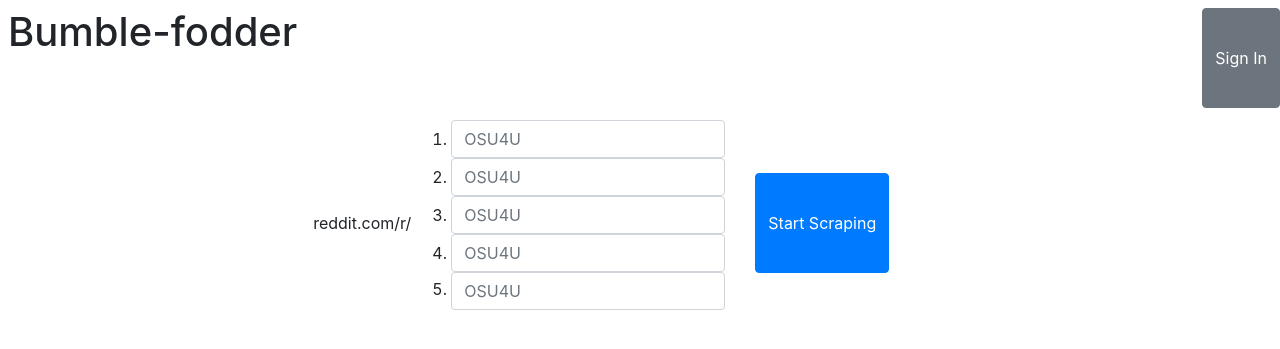
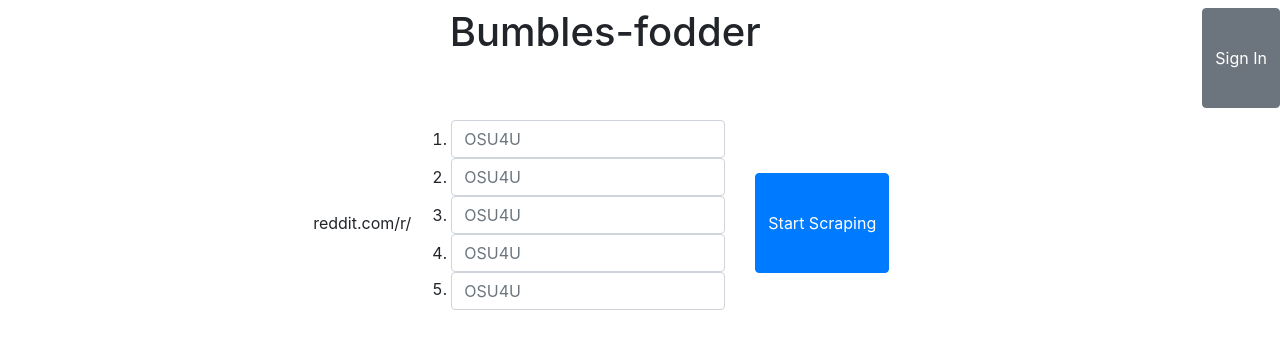
Before and after one commit to juengerj/bumble-fodder, a Flask app: page / in a window 1280 px wide. Shown: the top 349 px of the page. Run offline with Flask 2, Linux system fonts and the light colour scheme; parts of the project's set-up code (start-up, migrations or seed data) failed here and were passed over; some libraries are stand-ins or nearby versions.

Commit message:
Centered BumbleFodder

```diff
--- a/templates/base.html
+++ b/templates/base.html
@@ -14,9 +14,9 @@
 </head>
 
 <body>
+    <button class='btn btn-secondary float-right my-2' onclick="window.location.href = 'http://flip3.engr.oregonstate.edu:2005/secret';">Sign In</button>
   <div class="mx-auto">
-    <h1 class="d-inline-block align-middle p-2">Bumble-fodder</h1>
-    <button class='btn btn-secondary float-right d-inline my-2' onclick="window.location.href = 'http://flip3.engr.oregonstate.edu:2005/secret';">Sign In</button>
+    <h1 class="align-center p-2">Bumbles-fodder</h1>
   </div>
 
   {% with messages = get_flashed_messages() %}
```
